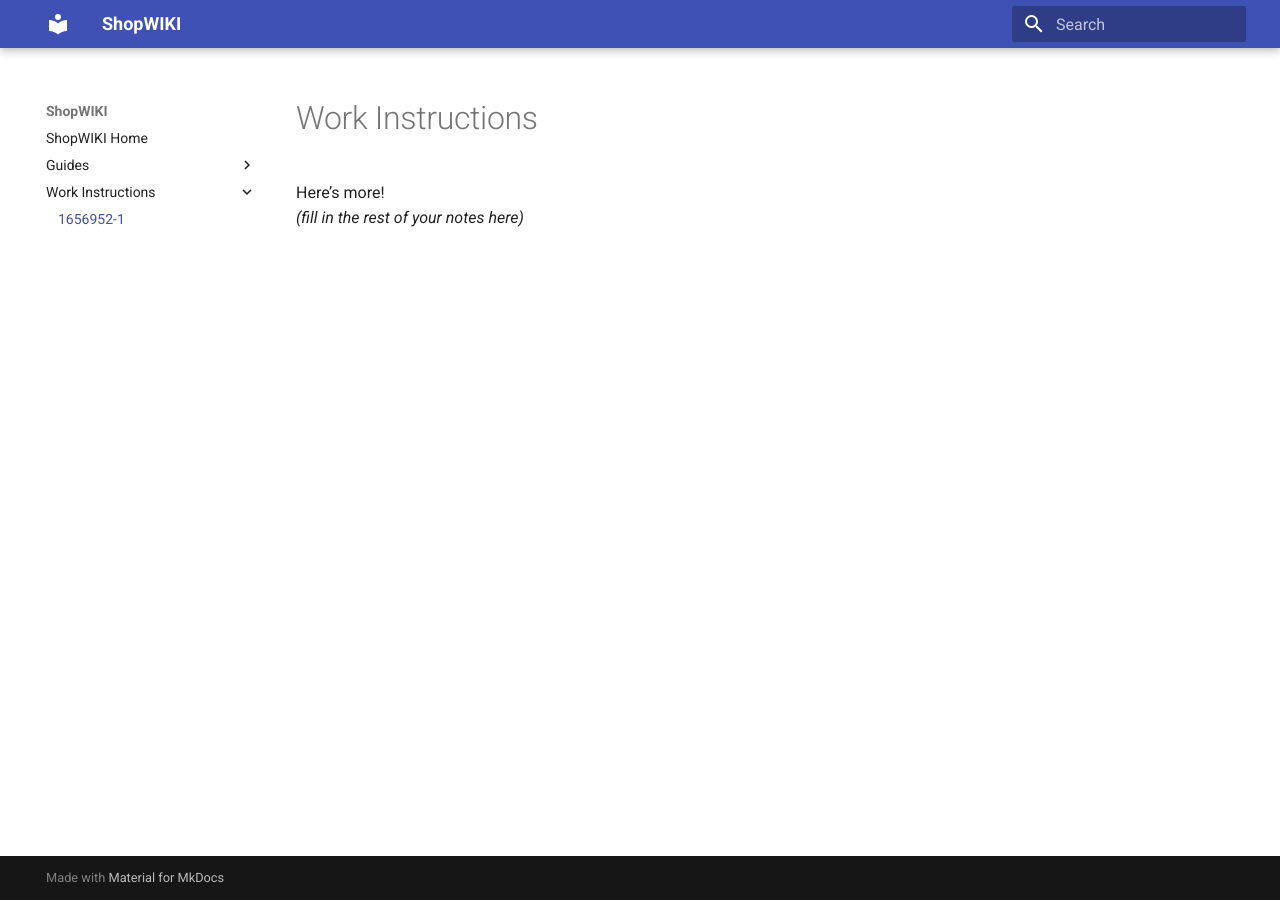
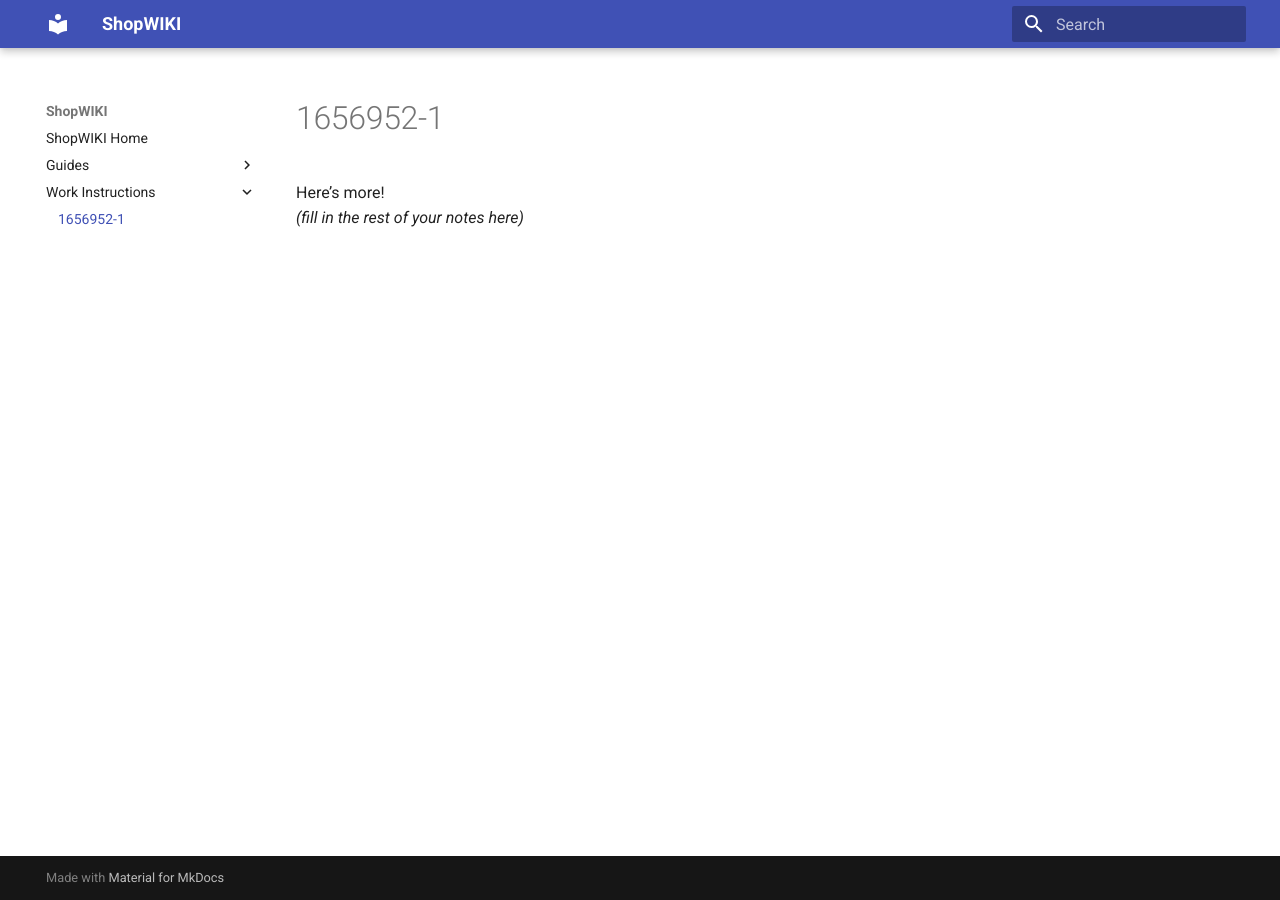
Before and after one commit to bfosbinder/ShopWIKI, an MkDocs documentation site: the page built from docs/Work_Instructions/1656952-1.md, in a window 1280 px wide. Built offline with MkDocs 1.6.1 and Material for MkDocs 9.7.7, drawn with Linux system fonts in a browser that asks for light colours.

Commit message:
testing using names in mk

```diff
--- a/docs/Work_Instructions/1656952-1.md
+++ b/docs/Work_Instructions/1656952-1.md
@@ -2,7 +2,7 @@
 title: 1656952-1
 ---
 
-# Work Instructions
+# 1656952-1
 
 Here’s more!
 *(fill in the rest of your notes here)*
```
